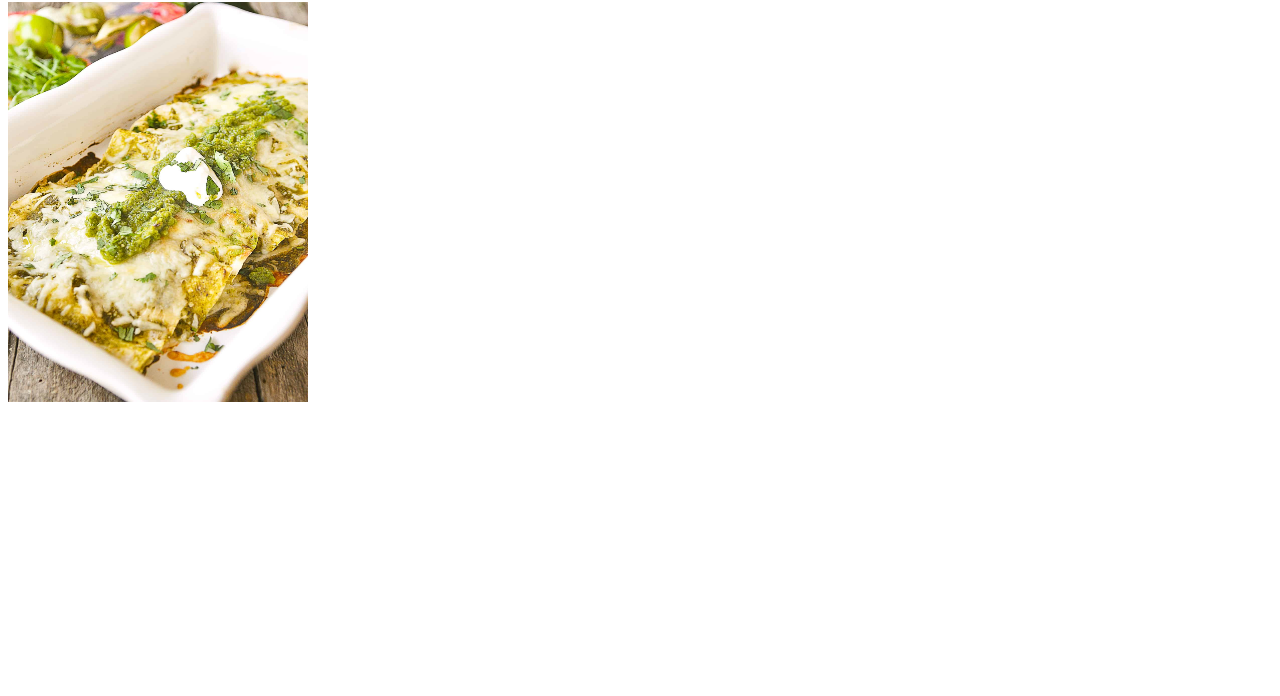
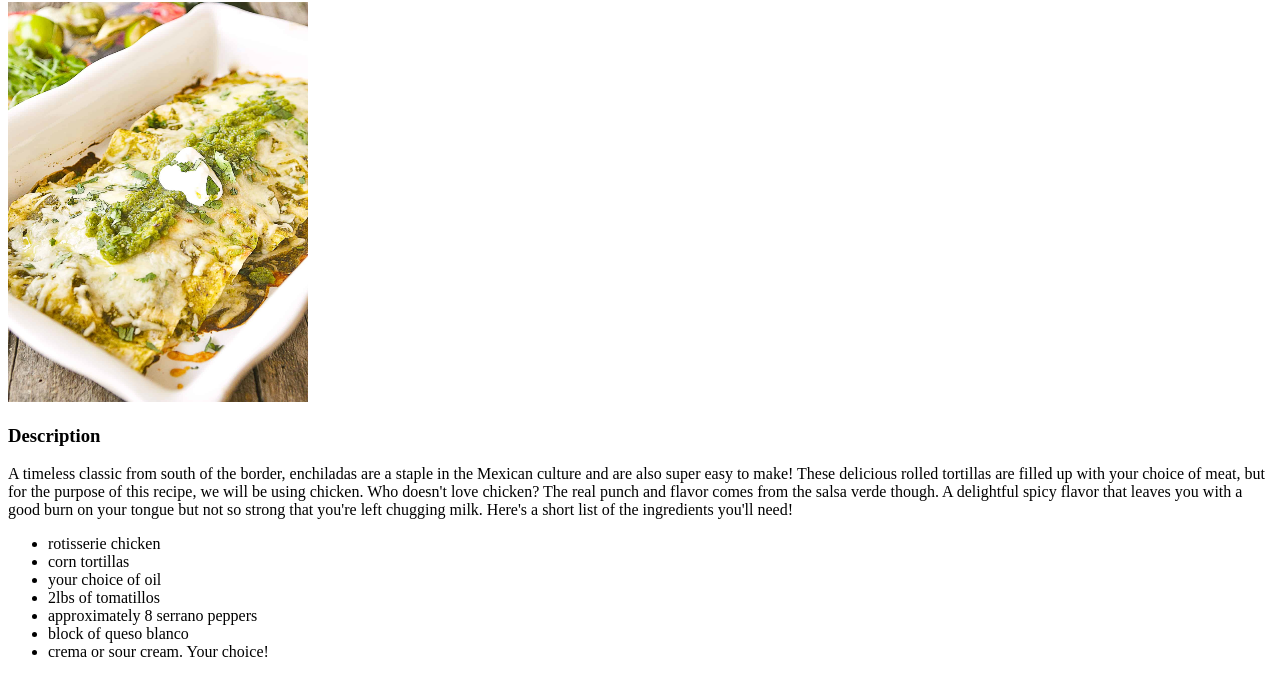
Before and after one commit to ed-lopez09/odin-recipes, a plain HTML site: page recipes/enchiladas.html in a window 1280 px wide. Shown: the part 78-774 px from the top of the page. Drawn offline with Linux system fonts and the light colour scheme.

Commit message:
Add enchiladas dsctription and ingredients

```diff
--- a/recipes/enchiladas.html
+++ b/recipes/enchiladas.html
@@ -10,5 +10,27 @@
 
         <img src="enchiladas.jpg" width="300" height="400"
         alt="enchiladas with salsa verde">
+        <h3>Description</h3>
+            <p>A timeless classic from south of the border,
+                enchiladas are a staple in the Mexican culture and
+                are also super easy to make! These delicious rolled
+                tortillas are filled up with your choice of meat, but for
+                the purpose of this recipe, we will be using chicken. Who
+                doesn't love chicken? The real punch and flavor comes from
+                the salsa verde though. A delightful spicy flavor that
+                leaves you with a good burn on your tongue but not so strong
+                that you're left chugging milk. Here's a short list of the
+                ingredients you'll need!
+            </p>
+
+            <ul>
+                <li>rotisserie chicken</li>
+                <li>corn tortillas</li>
+                <li>your choice of oil</li>
+                <li>2lbs of tomatillos</li>
+                <li>approximately 8 serrano peppers</li>
+                <li>block of queso blanco</li>
+                <li>crema or sour cream. Your choice!</li>
+            </ul>
     </body>
 </html>
```
